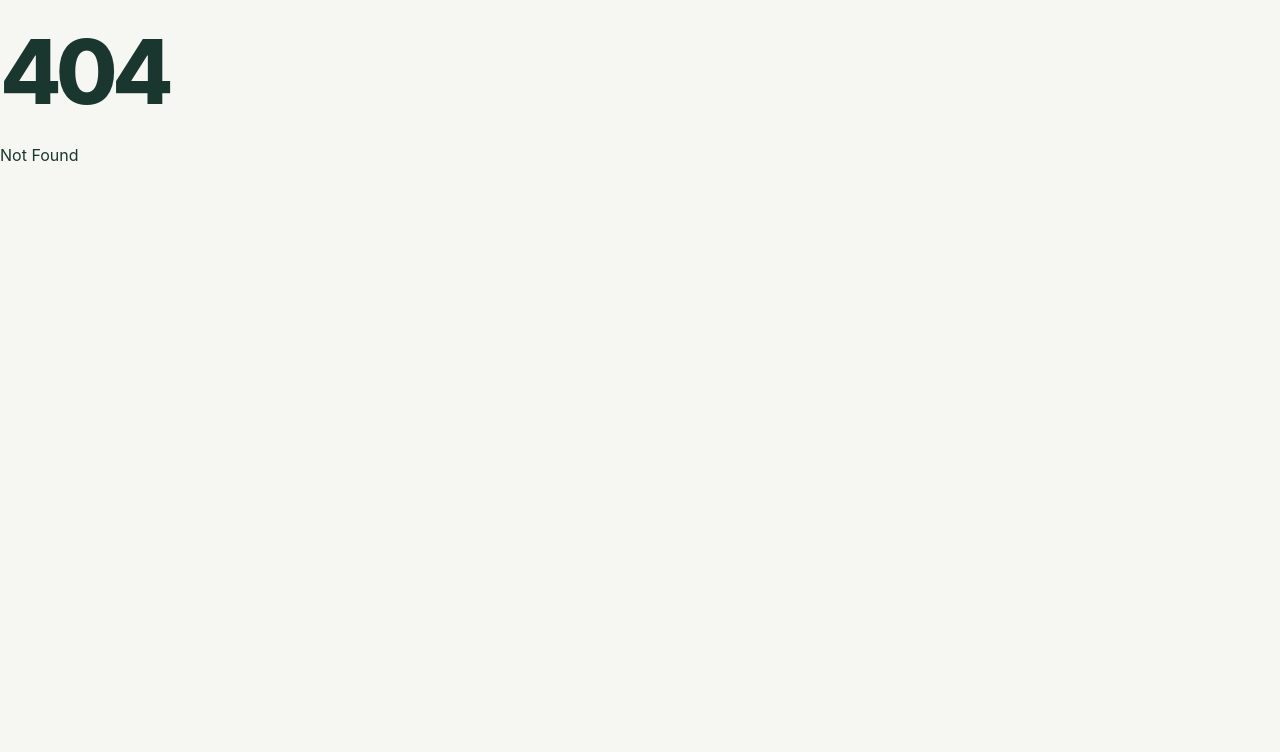
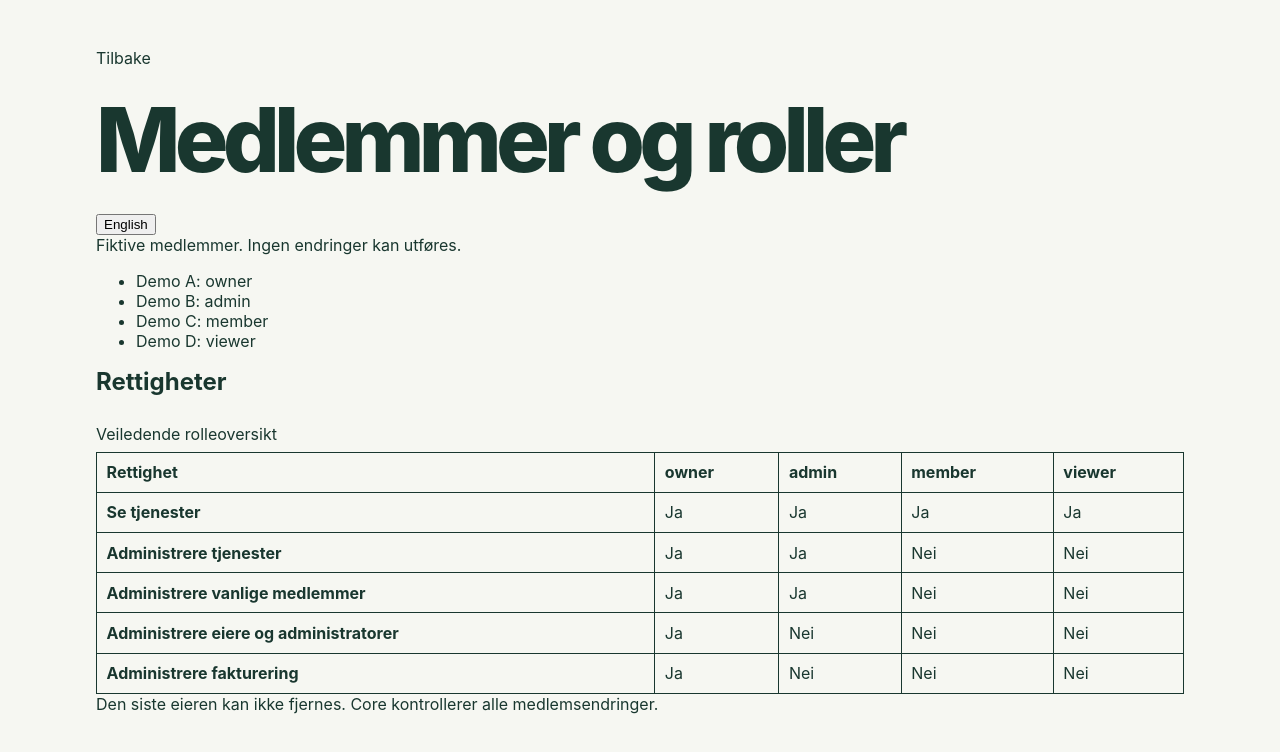
Before and after one commit to Ploos-AS/Ploos-Portal, a SvelteKit app: page /preview/members in a window 1280 px wide. Before the commit this address had no page. Shown: the top 752 px of the page. Built offline with nearby package versions, Linux system fonts and the light colour scheme.

Commit message:
feat: add read-only membership preview

```diff
--- /dev/null
+++ b/src/routes/preview/members/+page.svelte
@@ -0,0 +1,41 @@
+<script lang="ts">
+  let language = $state<'nb' | 'en'>('nb');
+  const roles = ['owner', 'admin', 'member', 'viewer'] as const;
+  const members = [
+    { name: 'Demo A', role: 'owner' },
+    { name: 'Demo B', role: 'admin' },
+    { name: 'Demo C', role: 'member' },
+    { name: 'Demo D', role: 'viewer' }
+  ];
+  const permissions = [
+    { nb: 'Se tjenester', en: 'View services', allowed: roles },
+    { nb: 'Administrere tjenester', en: 'Manage services', allowed: ['owner', 'admin'] },
+    { nb: 'Administrere vanlige medlemmer', en: 'Manage ordinary members', allowed: ['owner', 'admin'] },
+    { nb: 'Administrere eiere og administratorer', en: 'Manage owners and admins', allowed: ['owner'] },
+    { nb: 'Administrere fakturering', en: 'Manage billing', allowed: ['owner'] }
+  ];
+</script>
+<svelte:head><title>Membership preview | Ploos</title><meta name="robots" content="noindex" /></svelte:head>
+<main>
+  <a href="/preview">{language === 'nb' ? 'Tilbake' : 'Back'}</a>
+  <h1>{language === 'nb' ? 'Medlemmer og roller' : 'Members and roles'}</h1>
+  <button onclick={() => language = language === 'nb' ? 'en' : 'nb'}>{language === 'nb' ? 'English' : 'Norsk'}</button>
+  <p>{language === 'nb' ? 'Fiktive medlemmer. Ingen endringer kan utføres.' : 'Fictional members. Changes are disabled.'}</p>
+  <ul>{#each members as member (member.name)}<li>{member.name}: {member.role}</li>{/each}</ul>
+  <h2>{language === 'nb' ? 'Rettigheter' : 'Permissions'}</h2>
+  <div class="scroll">
+    <table>
+      <caption>{language === 'nb' ? 'Veiledende rolleoversikt' : 'Indicative role matrix'}</caption>
+      <thead><tr><th scope="col">{language === 'nb' ? 'Rettighet' : 'Permission'}</th>{#each roles as role}<th scope="col">{role}</th>{/each}</tr></thead>
+      <tbody>{#each permissions as permission}<tr><th scope="row">{permission[language]}</th>{#each roles as role}<td>{permission.allowed.some((allowed) => allowed === role) ? (language === 'nb' ? 'Ja' : 'Yes') : (language === 'nb' ? 'Nei' : 'No')}</td>{/each}</tr>{/each}</tbody>
+    </table>
+  </div>
+  <p>{language === 'nb' ? 'Den siste eieren kan ikke fjernes. Core kontrollerer alle medlemsendringer.' : 'The last owner cannot be removed. Core authorizes all membership changes.'}</p>
+</main>
+<style>
+  main { max-width: 70rem; margin: 2rem auto; padding: 1rem; }
+  .scroll { overflow-x: auto; }
+  table { border-collapse: collapse; width: 100%; }
+  th, td { border: 1px solid currentColor; padding: .6rem; text-align: left; }
+  caption { text-align: left; padding: .5rem 0; }
+</style>
```
